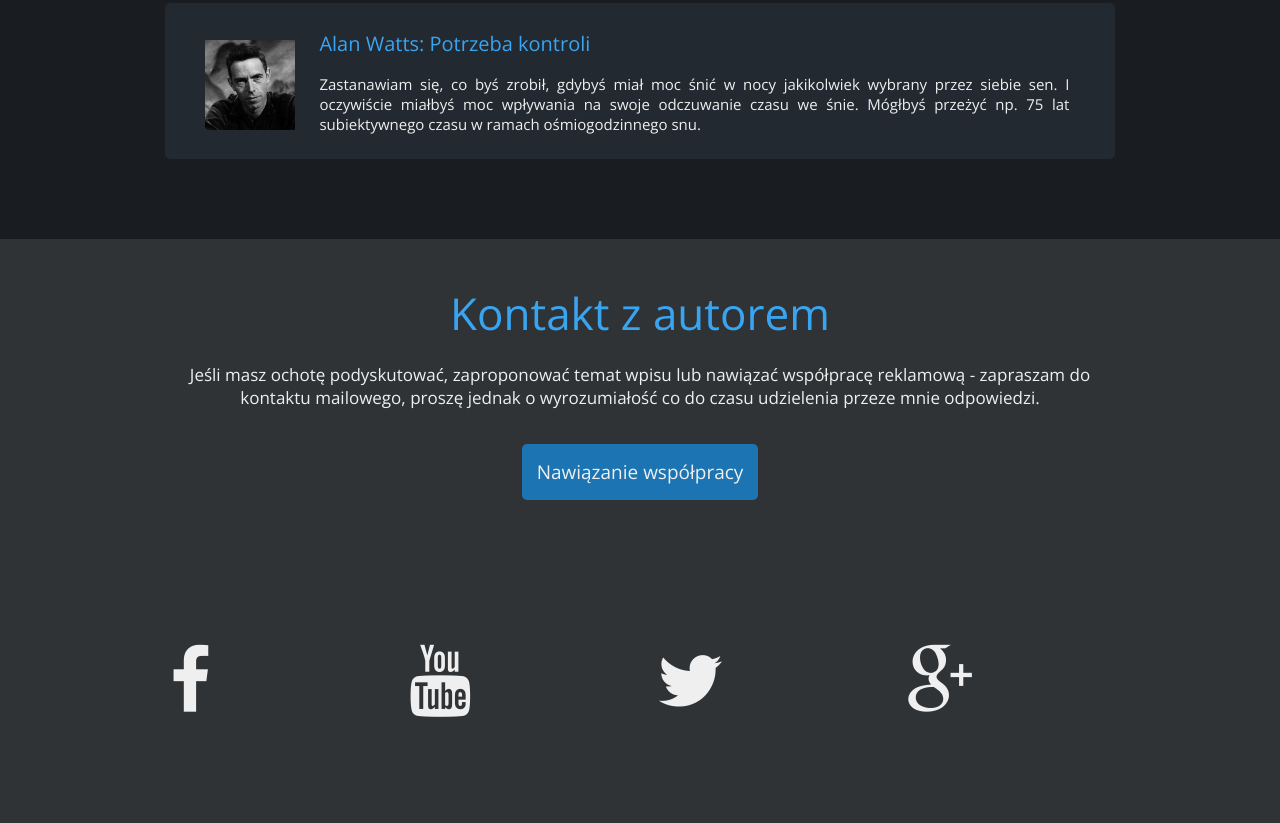
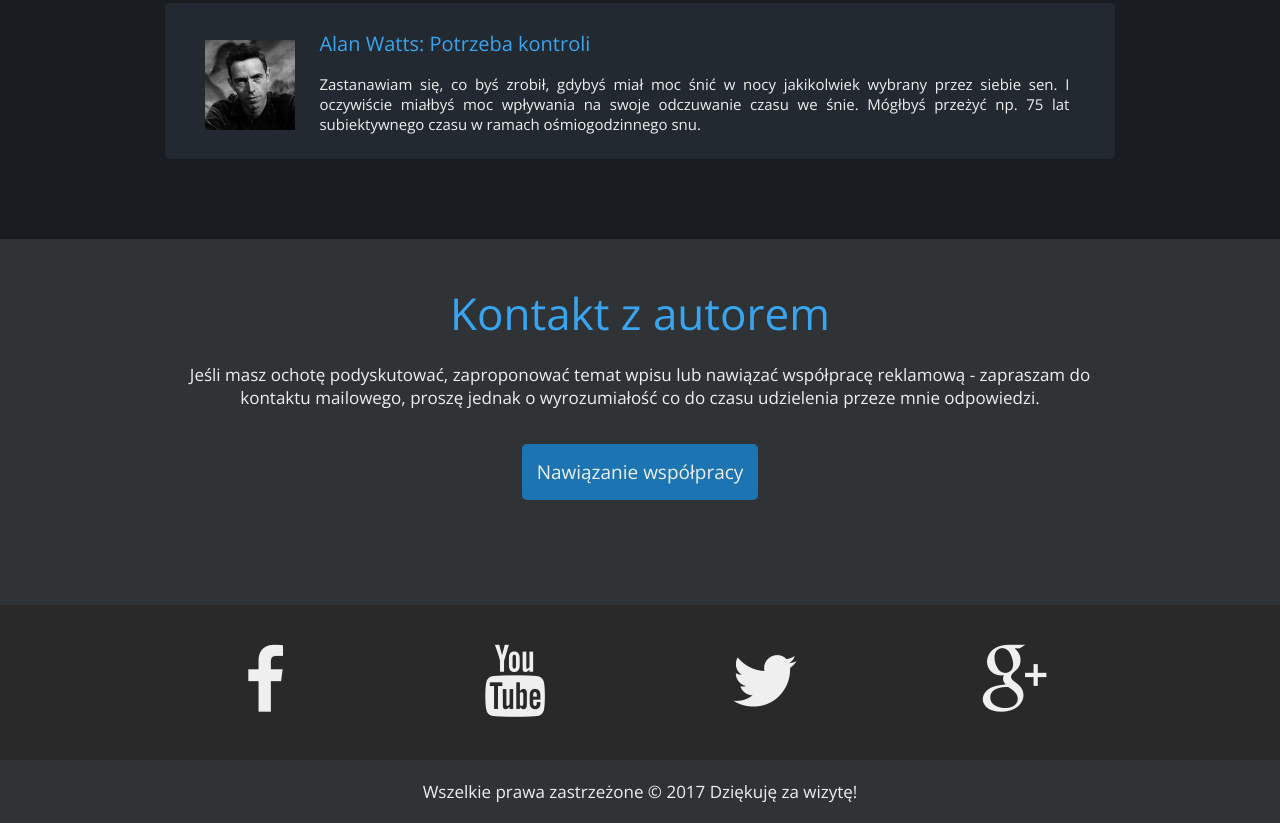
Before and after one commit to GitcrackerUK/zelent, a plain HTML site: page html5/index.html in a window 1280 px wide. Shown: the part 1737-2560 px from the top of the page. Before the commit the page ends 2497 px from the top, so only its background shows below. Drawn offline with nearby package versions, Linux system fonts and the light colour scheme.

Commit message:
problem with central alighment of socials solved by findng missing dot befor class cosials in css

```diff
--- a/html5/index.html
+++ b/html5/index.html
@@ -33,6 +33,7 @@
 		</ul>
 	</nav>
 </header>
+
 <main>
 	<article>
 		<section>
@@ -166,6 +167,8 @@
 			<div style="clear:both"></div>
 		</div>
 	</div>
+	<div id="foot"> Wszelkie prawa zastrzeżone © 2017 Dziękuję za wizytę!</div>
+
 </footer>
 </body>
 </html>
--- a/html5/style.css
+++ b/html5/style.css
@@ -171,7 +171,7 @@ min-width:300px;
 background-color:#196499;
 }
 
-socials
+.socials
 {
 	width:100%;
 	text-align: center;
@@ -199,6 +199,7 @@ socials
 
 .yt
 {
+text-align:center;
 	width: 250px;
 	height: 155px;
 	float:left;
@@ -232,3 +233,10 @@ socials
 {
 	background-color: #d95333;
 }
+#foot
+{
+margin-left: auto;
+margin-right: auto;
+text-align:center;
+padding:20px;
+}
```
